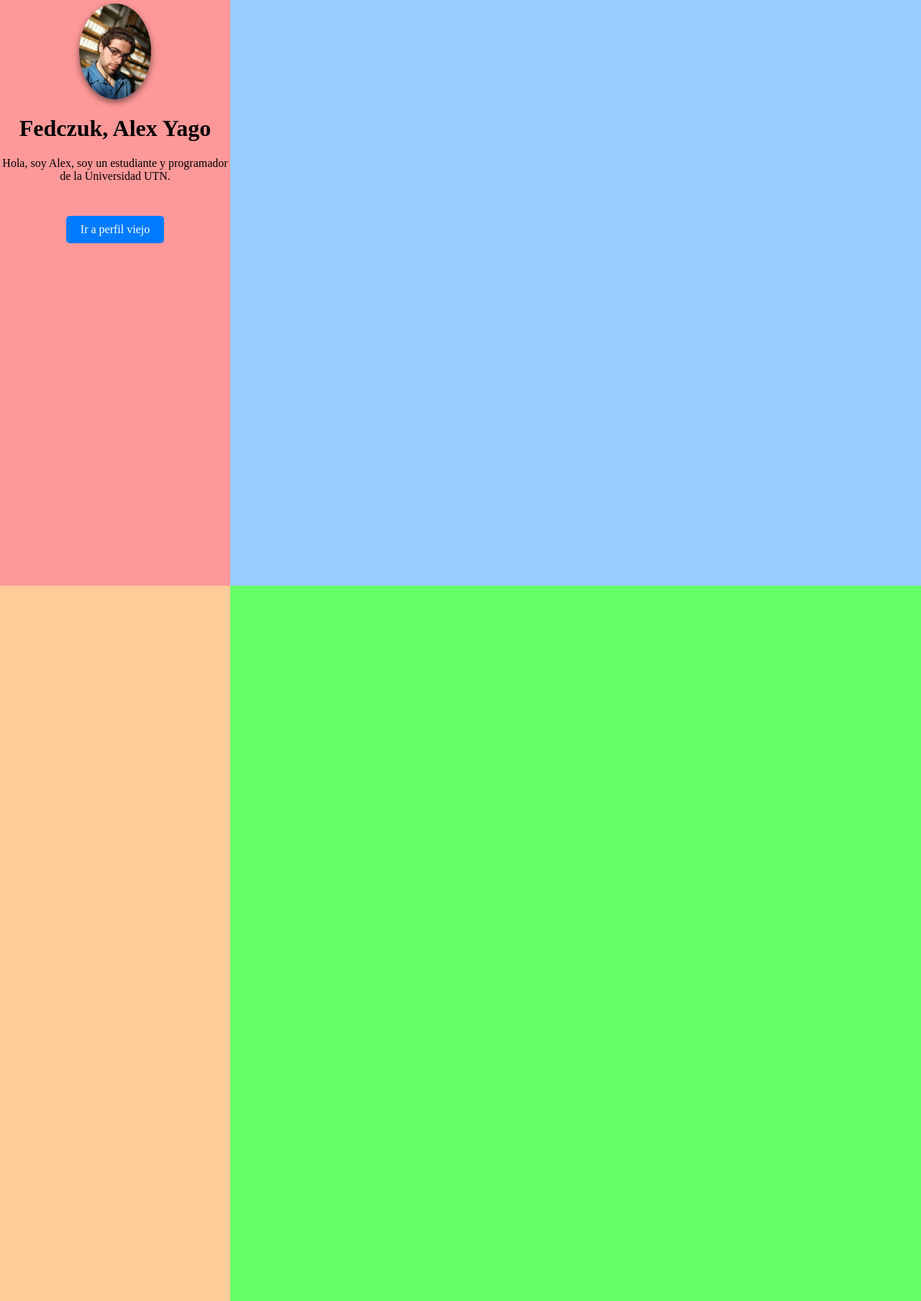
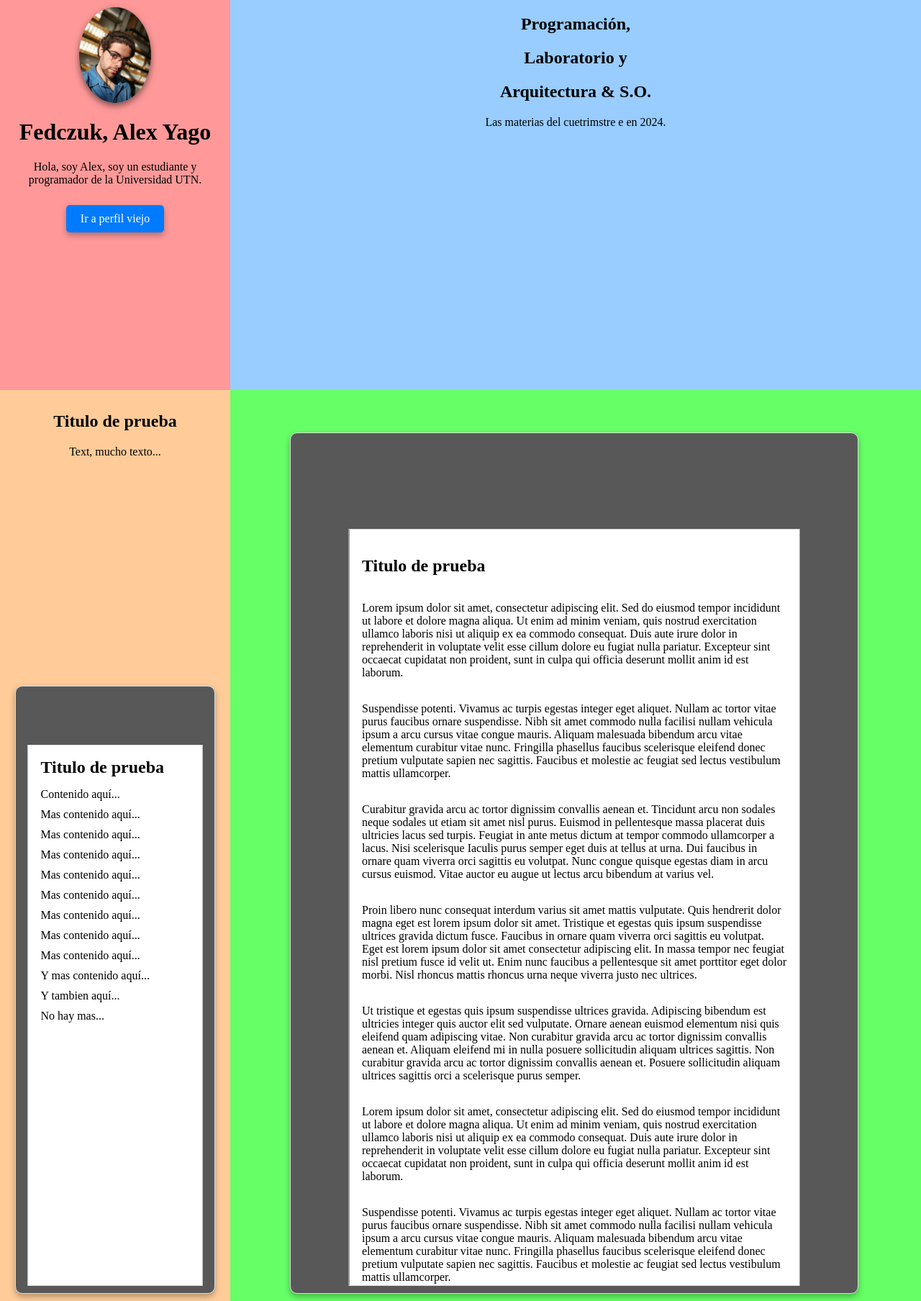
Before and after one commit to AlexFedczuk/Programacion-Laboratorio_3_Ejercicios, a PHP site: page /ejercicio_05.html in a window 1280 px wide. Shown: the whole page at 72% size. Run offline with PHP 8.4, Linux system fonts and the light colour scheme.

Commit message:
added ejercicio 5

```diff
--- a/Laboratorio/clase_02/ejercicio_05.css
+++ b/Laboratorio/clase_02/ejercicio_05.css
@@ -7,29 +7,29 @@ body, html {
 
 .container {
     display: flex;
+    flex-direction: row;
     height: 100vh; /* Altura completa de la ventana */
 }
 
 .left-section, .right-section {
-    width: 25vw;
     display: flex;
     flex-direction: column;
 }
 
-.right-section {
-    width: 75vw;
+.left-section {
+    width: 25%; /* 25% del ancho de la ventana */
 }
 
-.top-left-section, .bottom-left-section, .top-right-section, .bottom-right-section {
-    flex: 1;
+.right-section {
+    width: 75%; /* 75% del ancho de la ventana */
 }
 
-.top-left-section, .top-right-section  {
-    flex: 0 0 45%;
+.top-left-section, .top-right-section {
+    flex: 0 0 30%; /* Ajusta la altura de las secciones superiores */
 }
 
-.bottom-left-section, .bottom-right-section  {
-    flex: 1;
+.bottom-left-section, .bottom-right-section {
+    flex: 1; /* Las secciones inferiores ocupan el resto del espacio */
 }
 
 .top-left-section {
@@ -38,12 +38,12 @@ body, html {
     flex-direction: column;
     align-items: center;
     justify-content: flex-start;
-    overflow: hidden;
+    padding: 10px;
+    box-sizing: border-box; /* Incluye padding en el cálculo del ancho */
 }
 
 .top-left-section img {
-    margin-top: 5px;
-    max-width: 100px;
+    max-width: 100px; /* Tamaño máximo de la imagen */
     height: auto;
     border-radius: 50%;
     object-fit: cover;
@@ -57,11 +57,12 @@ body, html {
 .button {
     display: inline-block;
     padding: 10px 20px;
-    margin-top: 30px; /* Espacio arriba del botón */
+    margin-top: 10px; /* Espacio arriba del botón */
     background-color: #007bff; /* Color de fondo del botón */
     color: white; /* Color del texto del botón */
     text-decoration: none; /* Elimina el subrayado del enlace */
     border-radius: 5px; /* Bordes redondeados del botón */
+    box-shadow: 0 4px 8px rgba(0, 0, 0, 0.3);
 }
 
 .button:hover {
@@ -69,8 +70,50 @@ body, html {
 }
 
 .bottom-left-section {
-    height: 75vw;
     background-color: #ffcc99; /* Color de la parte inferior izquierda */
+    position: relative;
+    padding: 10px;
+    box-sizing: border-box; /* Incluye padding en el cálculo del ancho */
+}
+
+.box-mini-window {
+    width: 80%; /* Ancho en porcentaje */
+    height: 65%; /* Altura fija */
+    background-color: #585858; /* Fondo gris para la caja */
+    box-shadow: 0 4px 8px rgba(0, 0, 0, 0.3); /* Sombra de la ventana */
+    border: 1px solid #ddd; /* Borde de la ventana */
+    border-radius: 10px; /* Bordes redondeados */
+    padding: 10px; /* Espacio interno */
+    position: absolute;
+    bottom: 10px; /* Ajusta el espacio desde el borde inferior */
+    left: 50%;
+    transform: translateX(-50%); /* Centra horizontalmente */
+}
+
+.mini-window {
+    width: 75%; /* Ancho en porcentaje */
+    height: 85%; /* Altura fija */
+    overflow-y: auto; /* Activa el desplazamiento vertical */
+    background-color: #fff; /* Fondo blanco para la ventana */
+    border: 1px solid #ddd; /* Borde de la ventana */
+    padding: 17px; /* Espacio interno */
+    position: absolute;
+    bottom: 10px; /* Ajusta el espacio desde el borde inferior */
+    left: 50%;
+    transform: translateX(-50%); /* Centra horizontalmente */
+}
+
+.mini-window-content {
+    display: flex;
+    flex-direction: column;
+}
+
+.mini-window h2 {
+    margin: 0 0 10px; /* Espacio debajo del título */
+}
+
+.mini-window p {
+    margin: 5px 0; /* Espacio arriba y abajo del párrafo */
 }
 
 .top-right-section {
@@ -80,3 +123,35 @@ body, html {
 .bottom-right-section {
     background-color: #66ff66; /* Color de la parte inferior derecha */
 }
+
+.box-poster-window {
+    width: 60%; /* Ancho en porcentaje */
+    height: 65%; /* Altura fija */
+    background-color: #585858; /* Fondo gris para la caja */
+    box-shadow: 0 4px 8px rgba(0, 0, 0, 0.3); /* Sombra de la ventana */
+    border: 1px solid #ddd; /* Borde de la ventana */
+    border-radius: 10px; /* Bordes redondeados */
+    padding: 10px; /* Espacio interno */
+    position: absolute;
+    bottom: 10px; /* Ajusta el espacio desde el borde inferior */
+    right: 50%;
+    transform: translateX(70%); /* Centra horizontalmente */
+}
+
+.poster-window {
+    width: 75%; /* Ancho en porcentaje */
+    height: 85%; /* Altura fija */
+    overflow-y: auto; /* Activa el desplazamiento vertical */
+    background-color: #fff; /* Fondo blanco para la ventana */
+    border: 1px solid #ddd; /* Borde de la ventana */
+    padding: 17px; /* Espacio interno */
+    position: absolute;
+    bottom: 10px; /* Ajusta el espacio desde el borde inferior */
+    left: 50%;
+    transform: translateX(-50%); /* Centra horizontalmente */
+}
+
+.poster-window-content {
+    display: flex;
+    flex-direction: column;
+}
--- a/Laboratorio/clase_02/ejercicio_05.html
+++ b/Laboratorio/clase_02/ejercicio_05.html
@@ -17,12 +17,62 @@
                     <a href="Programacion_3_Ejercicios\Laboratorio\clase_01\Ejercicio_03.html" class="button">Ir a perfil viejo</a>
                 </div>
             </div>
-            <div class="bottom-left-section"></div>
+            <div class="bottom-left-section">
+                <div class="text-content">
+                    <h2>Titulo de prueba</h2>
+                    <p>Text, mucho texto...</p>
+                </div>
+                <div class="box-mini-window">
+                    <div class="mini-window">
+                        <div class="mini-window-content">
+                            <h2>Titulo de prueba</h2>
+                            <p>Contenido aquí...</p>
+                            <p>Mas contenido aquí...</p>
+                            <p>Mas contenido aquí...</p>
+                            <p>Mas contenido aquí...</p>
+                            <p>Mas contenido aquí...</p>
+                            <p>Mas contenido aquí...</p>
+                            <p>Mas contenido aquí...</p>
+                            <p>Mas contenido aquí...</p>
+                            <p>Mas contenido aquí...</p>
+                            <p>Y mas contenido aquí...</p>
+                            <p>Y tambien aquí...</p>
+                            <p>No hay mas...</p>
+                        </div>
+                    </div>
+                </div>
+            </div>
         </div>
         <div class="right-section">
-            <div class="top-right-section"></div>
-            <div class="bottom-right-section"></div>
+            <div class="top-right-section">
+                <div class="text-content">
+                    <h2>Programación,</h2>
+                    <h2>Laboratorio y</h2>
+                    <h2>Arquitectura & S.O.</h2>
+                    <p>Las materias del cuetrimstre e en 2024.</p>
+                </div>
+            </div>
+            <div class="bottom-right-section">
+                <div class="box-poster-window">
+                    <div class="poster-window">
+                        <div class="poster-window-content">
+                            <h2>Titulo de prueba</h2>
+                            <p>Lorem ipsum dolor sit amet, consectetur adipiscing elit. Sed do eiusmod tempor incididunt ut labore et dolore magna aliqua. Ut enim ad minim veniam, quis nostrud exercitation ullamco laboris nisi ut aliquip ex ea commodo consequat. Duis aute irure dolor in reprehenderit in voluptate velit esse cillum dolore eu fugiat nulla pariatur. Excepteur sint occaecat cupidatat non proident, sunt in culpa qui officia deserunt mollit anim id est laborum.</p>
+                            <p>Suspendisse potenti. Vivamus ac turpis egestas integer eget aliquet. Nullam ac tortor vitae purus faucibus ornare suspendisse. Nibh sit amet commodo nulla facilisi nullam vehicula ipsum a arcu cursus vitae congue mauris. Aliquam malesuada bibendum arcu vitae elementum curabitur vitae nunc. Fringilla phasellus faucibus scelerisque eleifend donec pretium vulputate sapien nec sagittis. Faucibus et molestie ac feugiat sed lectus vestibulum mattis ullamcorper.</p>
+                            <p>Curabitur gravida arcu ac tortor dignissim convallis aenean et. Tincidunt arcu non sodales neque sodales ut etiam sit amet nisl purus. Euismod in pellentesque massa placerat duis ultricies lacus sed turpis. Feugiat in ante metus dictum at tempor commodo ullamcorper a lacus. Nisi scelerisque Iaculis purus semper eget duis at tellus at urna. Dui faucibus in ornare quam viverra orci sagittis eu volutpat. Nunc congue quisque egestas diam in arcu cursus euismod. Vitae auctor eu augue ut lectus arcu bibendum at varius vel.</p>
+                            <p>Proin libero nunc consequat interdum varius sit amet mattis vulputate. Quis hendrerit dolor magna eget est lorem ipsum dolor sit amet. Tristique et egestas quis ipsum suspendisse ultrices gravida dictum fusce. Faucibus in ornare quam viverra orci sagittis eu volutpat. Eget est lorem ipsum dolor sit amet consectetur adipiscing elit. In massa tempor nec feugiat nisl pretium fusce id velit ut. Enim nunc faucibus a pellentesque sit amet porttitor eget dolor morbi. Nisl rhoncus mattis rhoncus urna neque viverra justo nec ultrices.</p>
+                            <p>Ut tristique et egestas quis ipsum suspendisse ultrices gravida. Adipiscing bibendum est ultricies integer quis auctor elit sed vulputate. Ornare aenean euismod elementum nisi quis eleifend quam adipiscing vitae. Non curabitur gravida arcu ac tortor dignissim convallis aenean et. Aliquam eleifend mi in nulla posuere sollicitudin aliquam ultrices sagittis. Non curabitur gravida arcu ac tortor dignissim convallis aenean et. Posuere sollicitudin aliquam ultrices sagittis orci a scelerisque purus semper.</p>
+                            <p>Lorem ipsum dolor sit amet, consectetur adipiscing elit. Sed do eiusmod tempor incididunt ut labore et dolore magna aliqua. Ut enim ad minim veniam, quis nostrud exercitation ullamco laboris nisi ut aliquip ex ea commodo consequat. Duis aute irure dolor in reprehenderit in voluptate velit esse cillum dolore eu fugiat nulla pariatur. Excepteur sint occaecat cupidatat non proident, sunt in culpa qui officia deserunt mollit anim id est laborum.</p>
+                            <p>Suspendisse potenti. Vivamus ac turpis egestas integer eget aliquet. Nullam ac tortor vitae purus faucibus ornare suspendisse. Nibh sit amet commodo nulla facilisi nullam vehicula ipsum a arcu cursus vitae congue mauris. Aliquam malesuada bibendum arcu vitae elementum curabitur vitae nunc. Fringilla phasellus faucibus scelerisque eleifend donec pretium vulputate sapien nec sagittis. Faucibus et molestie ac feugiat sed lectus vestibulum mattis ullamcorper.</p>
+                            <p>Curabitur gravida arcu ac tortor dignissim convallis aenean et. Tincidunt arcu non sodales neque sodales ut etiam sit amet nisl purus. Euismod in pellentesque massa placerat duis ultricies lacus sed turpis. Feugiat in ante metus dictum at tempor commodo ullamcorper a lacus. Nisi scelerisque Iaculis purus semper eget duis at tellus at urna. Dui faucibus in ornare quam viverra orci sagittis eu volutpat. Nunc congue quisque egestas diam in arcu cursus euismod. Vitae auctor eu augue ut lectus arcu bibendum at varius vel.</p>
+                            <p>Proin libero nunc consequat interdum varius sit amet mattis vulputate. Quis hendrerit dolor magna eget est lorem ipsum dolor sit amet. Tristique et egestas quis ipsum suspendisse ultrices gravida dictum fusce. Faucibus in ornare quam viverra orci sagittis eu volutpat. Eget est lorem ipsum dolor sit amet consectetur adipiscing elit. In massa tempor nec feugiat nisl pretium fusce id velit ut. Enim nunc faucibus a pellentesque sit amet porttitor eget dolor morbi. Nisl rhoncus mattis rhoncus urna neque viverra justo nec ultrices.</p>
+                            <p>Ut tristique et egestas quis ipsum suspendisse ultrices gravida. Adipiscing bibendum est ultricies integer quis auctor elit sed vulputate. Ornare aenean euismod elementum nisi quis eleifend quam adipiscing vitae. Non curabitur gravida arcu ac tortor dignissim convallis aenean et. Aliquam eleifend mi in nulla posuere sollicitudin aliquam ultrices sagittis. Non curabitur gravida arcu ac tortor dignissim convallis aenean et. Posuere sollicitudin aliquam ultrices sagittis orci a scelerisque purus semper.</p>
+                        </div>
+                    </div>
+                </div>
+            </div>
         </div>
     </div>
+    <script src="ejercicio_04.js"></script>
 </body>
 </html>
```
